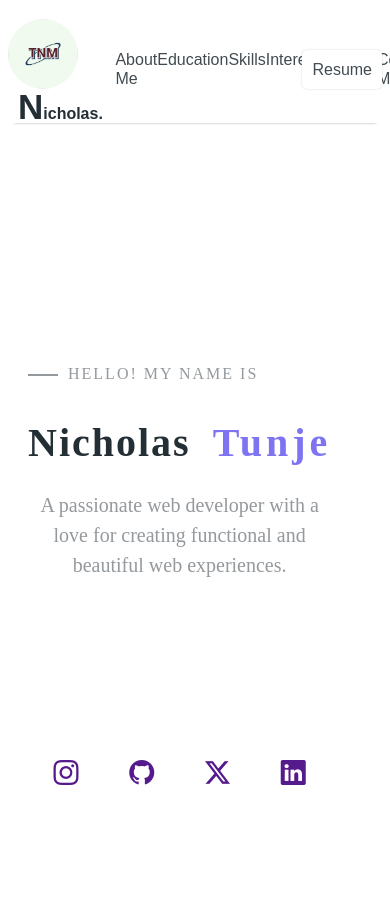
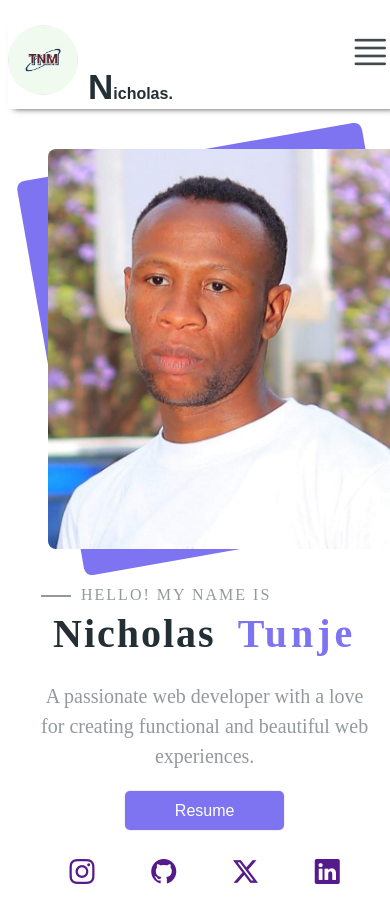
Before and after one commit to tunjenicholas-eng/Hack-Portfolio, a plain HTML site: page index.html in a window 390 px wide. Shown: the top 903 px of the page. Before the commit the page ends 867 px from the top, so only its background shows below. Drawn offline with nearby package versions, Linux system fonts and the light colour scheme.

Commit message:
Changes on project and completed about page

```diff
--- a/index.html
+++ b/index.html
@@ -10,8 +10,11 @@
 <body>
     <section class="main-section-container">
         <header class="top-header">
-            <div class="logo">
-                <img src="./public/images/logo.jpg" alt=""><span><span class="cap">N</span>icholas.</span>
+            <div class="logo-container">
+                <div>
+                    <img src="./public/images/logo.jpg" alt=""><span><span class="cap">N</span>icholas.</span>
+                </div>
+                <div class="bi bi-justify toggle-btn"></div>
             </div>
             <nav class="nav-bar">
                     <span><a href="#about">About Me</a></span>
@@ -22,11 +25,12 @@
                     <span><a href="#caontact">Contact Me</a></span>
             </nav>
             <div class="btn-resume">
-                <button>Resume</button>
+                <button><a href="#resume">Resume</a></button>
             </div>
         </header>
+
         <main class="main-content-container">
-            <div class="about" id="about">
+            <div class="about-page" id="about">
                 <div class="about-column-1">
                     <div class="salutation">
                         <span class="span-1"></span><span>HELLO! MY NAME IS</span>
@@ -34,25 +38,25 @@
                     <div class="fullName">
                         Nicholas<span>Tunje</span>
                     </div>
-
                     <div class="description">
                         <p>A passionate web developer with a love for creating functional and beautiful web experiences.</p>
+                        <div class="btn-resume-1">
+                            <button><a href="#resume">Resume</a></button>
+                        </div>
                     </div>
-
                     <div class="social-media">
-                        <a href=""><span class="bi bi-instagram"></span></a>
-                        <a href=""><span class="bi bi-github"></span></a>
-                        <a href=""><span class="bi bi-twitter-x"></span></a>
-                        <a href=""><span class="bi bi-linkedin"></span></a>
+                        <a href="https://instagram.com/tnm_software_engineer" target="_blank"><span class="bi bi-instagram"></span></a>
+                        <a href="https://github.com/tunjenicholas-eng" target="_blank"><span class="bi bi-github"></span></a>
+                        <a href="https://twitter.com/TNM_software_engineer" target="_blank"><span class="bi bi-twitter-x"></span></a>
+                        <a href="https://linkedin.com/in/TNM_software_engineer" target="_blank"><span class="bi bi-linkedin"></span></a>
                     </div>
                 </div>
+
                 <div class="about-column-2">
                     <div class="card-1"></div>
                     <div class="card-2"></div>
                 </div>
-
             </div>
-
         </main>
 
     </section>
--- a/src/styles/portfolio.css
+++ b/src/styles/portfolio.css
@@ -5,9 +5,12 @@
     --color-heading-dark: #232e35;
     --color-secondary-dark: #7e74f1;
     --color-secondary-light: #9b93f4;
+    /* --color-secondary-dark-blue: #0000ee; */
     --color-bg-1: #ffffff;
     --color-bg-2: #fbfbfb;
-    --box-shadow: 0px 5px 3px -6px rgba(0,0,0,0.7);
+    --bg-card: #eae6fe;
+    --color-icons: #551a8b;
+    --box-shadow: 0px 6px 6px -6px rgba(0,0,0,0.7);
     --box-shadow-light: 0px 0px 2px rgba(0,0,0,0.2);
     --transition: all 0.5s ease;
 }
@@ -45,10 +48,9 @@ a:hover{
     height: 100vh;
     background-color: var(--color-bg-1);
     margin-top: 15px;
-
 }
 
-/* ================Top Nav bar Start========== */
+/* ===================================START OF TOP HEADER============================================== */
 .top-header{
     display: flex;
     justify-content: space-around;
@@ -63,21 +65,23 @@ a:hover{
     line-height: 19px;
 }
 
-.top-header .logo img{
+/* ----------------Start Logo Container-------------------- */
+.top-header .logo-container img{
     height: 70px;
     width: 70px;
     border-radius: 100%;
     margin: 4px auto;
 }
-.top-header .logo span .cap{
+.top-header .logo-container span .cap{
     font-size: 35px;
 }
-.top-header .logo span{
+.top-header .logo-container span{
     margin-left: 5px;
     color: var(--color-heading-dark);
     font-weight: 800;
 }
 
+/* ---------------Top Nav bar---------------------------- */
 .top-header .nav-bar{
     display: flex;
     justify-content: space-between;
@@ -87,7 +91,9 @@ a:hover{
     color: var(--color-text-dark);
 }
 
-.top-header .btn-resume button{
+/* ---------------Top Header Resume Button------------------ */
+.top-header .btn-resume button,
+.about-page .about-column-1 .description .btn-resume-1 button{
     background-color: var(--color-bg-1);
     color: var(--color-text-dark);
     border: none;
@@ -99,34 +105,42 @@ a:hover{
     font-weight: 400;
     line-height: 19px;
 }
-/* ================Top Nav bar End========== */
 
-/* ================Main Content Start========== */
+/* -----------------------Start of Toggle Button----------------- */
+.toggle-btn{
+    display: none;
+}
+
+/* ====================================END OF TOP HEADER====================================== */
+
+/* ======================================== START OF MAIN CONTENT CONTAINER=========================== */
 .main-content-container{
-    /* height: 100vh; */
     background-color: var(--color-bg-1);
 }
-.about{
-    display: flex;
-    justify-content: flex-start;
-    height: calc(100vh - 15vh);
+
+/* ------------------------About Page-------------------- */
+.main-content-container .about-page{
+    display: grid;
+    grid-template-columns: 4.5fr 7.5fr;
+    padding: 20px;
+    box-sizing: border-box;
+    max-height: calc(100vh - 15vh);
 }
-.about .about-column-1{
+.about-page .about-column-1{
     display: flex;
     flex-direction: column;
     justify-content: center;
-    position: relative;
-    margin-left: 20px;
-    /* border: 1px solid black; */
+    /* position: relative; */
+    max-height: calc(100vh - 20vh);
 }
 
-.about .salutation{
+.about-page .salutation{
     letter-spacing: 2px;
     color: var(--color-text-light);
     font-size: 16px;
 }
 
-.about .salutation .span-1{
+.about-page .salutation .span-1{
     display: inline-block;
     font-weight: 800;
     width: 30px;
@@ -136,7 +150,7 @@ a:hover{
     text-align: center;
 }
 
-.about .fullName{
+.about-page .fullName{
     font-family: serif;
     font-size: 40px;
     font-weight: 700;
@@ -146,46 +160,154 @@ a:hover{
     padding-top: 30px;
 
 }
-.about .fullName span{
+.about-page .fullName span{
     color: var(--color-secondary-dark);
     letter-spacing: 4px;
     margin-left: 22px;
 }
-.about .about-column-1 .description {
-    /* width: 55%; */
+.about-page .about-column-1 .description {
     color: var(--color-text-light);
     line-height: 30px;
     font-family: serif;
     text-align: center;
 }
+.about-page .about-column-1 .description .btn-resume-1 button{
+    display: none;
+    margin-bottom: 20px;
+    background-color: var(--color-secondary-dark);
+    color: var(--color-bg-1);
+}
+.about-page .about-column-1 .description .btn-resume-1 a{
+    color: var(--color-bg-1);
+    padding: 40px;
+}
 
-.about .about-column-1 .social-media{
+.about-page .about-column-1 .social-media{
     display: flex;
     justify-content: space-around;
     width: 100%;
-    position: absolute;
     bottom: calc(50px);
-    margin-bottom: 0px;
+    margin-top: 150px;
     font-size: 25px;
 }
-
-.about-column-2{
-    width: 100%;
+.about-page .about-column-1 .social-media .bi{
+    color: var(--color-icons);
+}
+.about-page .about-column-1 .social-media .bi:hover{
+    color: var(--color-text-dark);
 }
 
-/* ================Main Content Start========== */
+.about-page .about-column-2{
+    position: relative;
+    height: calc(100vh - 20vh);
+    margin-left: 20px;
+    text-align: center;
+}
+.about-page .about-column-2 .card-1,
+.about-page .about-column-2 .card-2{
+    position: absolute;
+    top: 11%;
+    left: 25%;
+    width: calc(350px);
+    height: 400px;
+    border-radius: 8px;
+}
 
-/* ================Media Queries Start========== */
+.about-page .about-column-2 .card-1{
+    background-color: var(--color-secondary-dark);
+    transform: rotate(-10deg);
+    /* z-index: 0; */
+}
+.about-page .about-column-2 .card-2{
+    background: url(../../public/images/crp.jpg);
+    background-position: center;
+    background-size: cover;
+    /* z-index: 1; */
+}
+.about-page .about-column-2 .card-1:hover{
+    transform: rotate(-7deg);
+    transition: 300ms;
+}
+/* =======================End of About Page================================== */
+
+
+/* ==============================================END OF MAIN CONTENT CONTAINER==================================== */
+
+
+/* ================START OF MEDIA QUERIES========== */
 @media screen and (orientation: portrait) {
+    .main-section-container{
+        display: grid;
+        grid-template-columns: 12fr;
+        box-sizing: border-box;
+    }
+
+/* ------------------------Start Top Header-------------------- */
+    .top-header{
+        grid-row: 1;
+        z-index: 1;
+    }
+    .logo-container{
+        display: flex;
+        justify-content: space-between;
+        min-width: 100%;
+    }
+    .toggle-btn{
+        display: block;
+        font-size: 42px;
+        margin-right: 10px;
+        margin-top: 10px;
+    }
+    .top-header .nav-bar, .btn-resume{
+        display: none;
+    }
+
+/* ------------------------Start Main Content Container-------------------- */
+    .main-content-container{
+        grid-row: 2;
+
+    }
+    .main-content-container .about-page{
+        display: grid;
+        grid-template-columns: 12fr;
+        margin-top: 20px;
+    }
+    .about-page .about-column-1{
+        grid-row: 2;
+        padding: 13px;
+    }
+    .about-page .about-column-1 .fullName {
+        line-height: 30px;
+        padding: 12px;
+    }
+    .about-page .about-column-1 .description .btn-resume-1 button{
+        display: block;
+        margin: 20px auto;
+    }
+    .about-page .about-column-1 .description .btn-resume-1 button:hover{
+        background-color: var(--color-icons);
+        transition: 3s;
+    }
+    .about-page .about-column-1 .description .btn-resume-1 button a:hover{
+        text-decoration: none;
+        border-bottom: none;
+    }
+    .about-page .about-column-2{
+        grid-row: 1;
+        height: calc(100vh - 50vh);
+        margin-left: 0px auto;
+    }
+    .about-page .about-column-2 .card-1,
+    .about-page .about-column-2 .card-2{
+        left: 0%;
+        top: 0%;
+    }
+    .about-page .about-column-1 .social-media{
+        margin-top: 5px;
+    }
+/* ------------------------Start Footer Content Container-------------------- */
 
 }
 
-@media screen and (orientation: landscape) {
-    body{
-        margin: 0px;
-        padding: 0px;
-    }
-
-
-}
+@media screen and (orientation: landscape) {}
 /* ================Media Queries End========== */
```
Also changed, not shown: package.json (deleted, +0 -12 lines), 1 other file.
